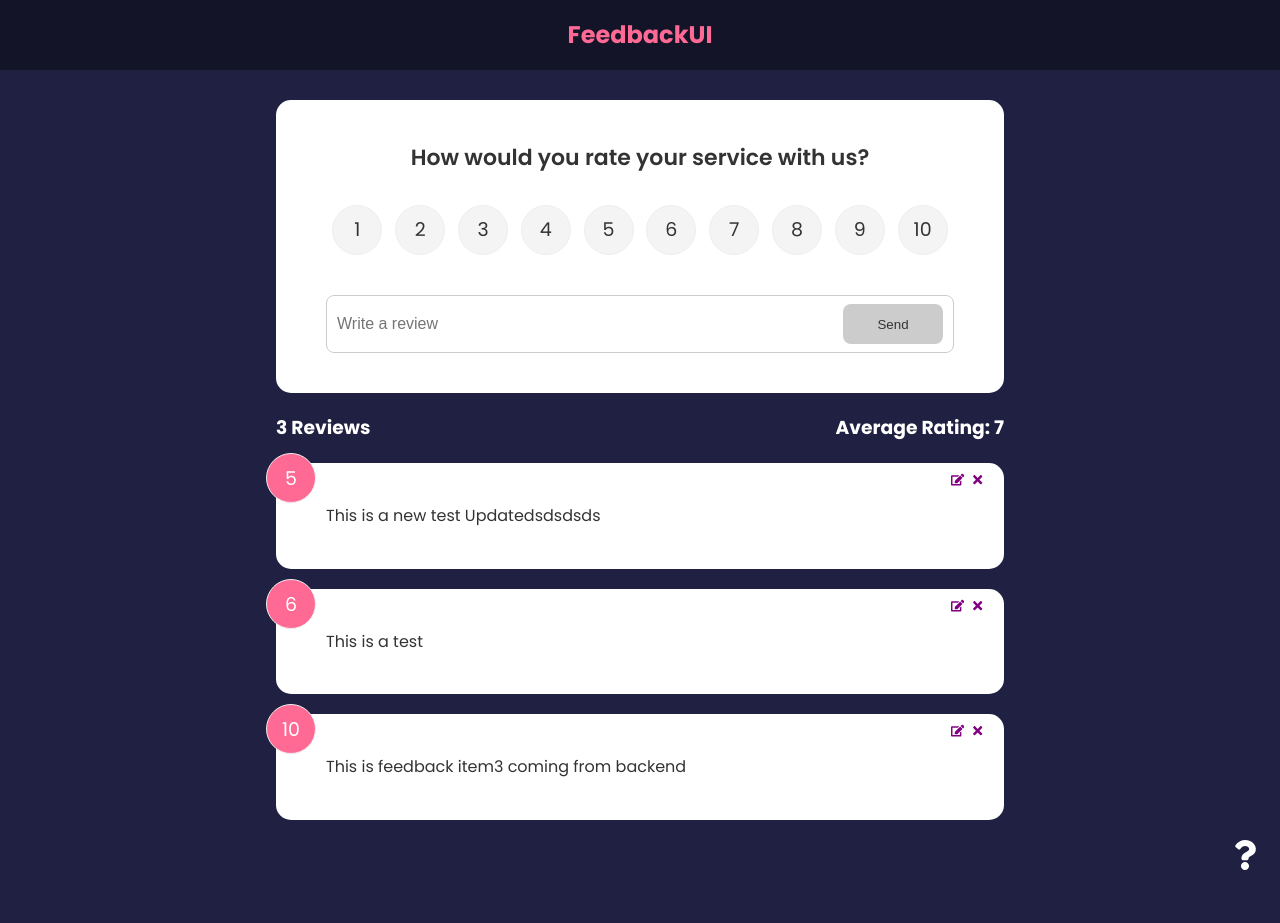
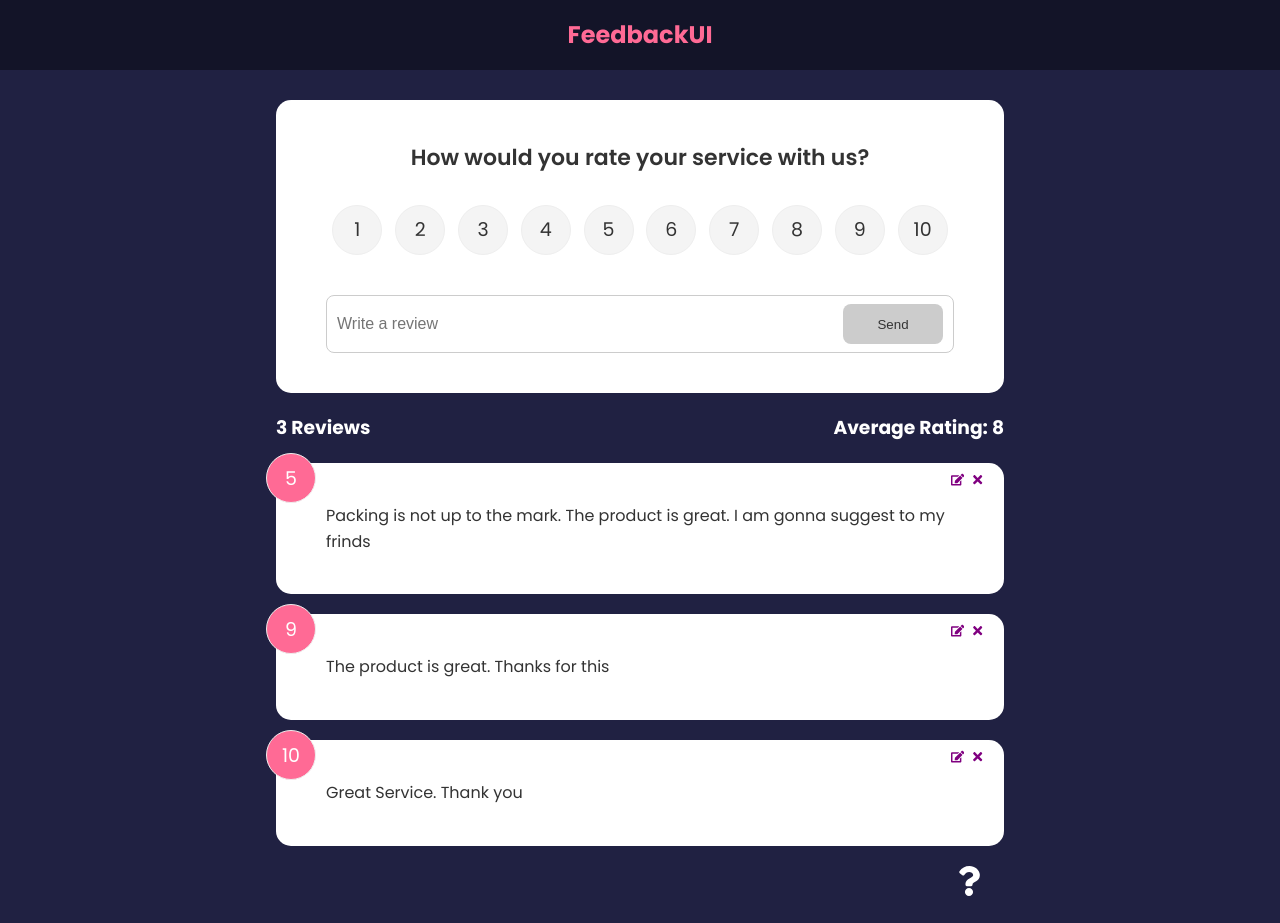
Before and after one commit to mishalmusthafa/feedback-app, a React (Create React App) app: page / in a window 1280 px wide. Before the commit the page ends 898 px from the top, so only its background shows below. Built offline with nearby package versions, Linux system fonts and the light colour scheme; data requests are answered from the project's data file.

Commit message:
updated README.md

```diff
--- a/db.json
+++ b/db.json
@@ -1,19 +1,19 @@
 {
   "feedback": [
     {
-      "id": 3,
+      "text": "Great Service. Thank you ",
       "rating": 10,
-      "text": "This is feedback item3 coming from backend"
+      "id": 3
     },
     {
-      "text": "This is a test",
-      "rating": 6,
-      "id": 4
+      "text": "The product is great. Thanks for this",
+      "rating": 9,
+      "id": 5
     },
     {
-      "text": "This is a new test Updatedsdsdsds",
+      "text": "Packing is not up to the mark. The product is great. I am gonna suggest to my frinds",
       "rating": 5,
-      "id": 5
+      "id": 6
     }
   ]
 }
--- a/src/App.js
+++ b/src/App.js
@@ -19,18 +19,14 @@ function App() {
                 <FeedbackForm />
                 <FeedbackStats />
                 <FeedbackList />
+                <AboutIconLink />
               </div>
-              <AboutIconLink />
             </>
           } />
-          <Route path='/about' element={
-            <div className='container'>
-              <AboutPage />
-            </div>
-          }
-          />
+          <Route path='/about' element={<AboutPage />} />
         </Routes>
       </Router>
+
     </FeedbackProvider>
   );
 }
--- a/src/index.css
+++ b/src/index.css
@@ -192,6 +192,8 @@ input:focus {
   color: rebeccapurple;
 }
 
+
+
 /* FIX: Remove position: absolute to keep about icon at the bottom of the
  * document */
 .about-link {
--- a/src/pages/AboutPage.jsx
+++ b/src/pages/AboutPage.jsx
@@ -6,6 +6,7 @@ function AboutPage() {
 
 
   return (
+    <div className='container'>
       <Card>
         <div className='about'>
           <h1>About Our App</h1>
@@ -14,6 +15,7 @@ function AboutPage() {
           <p><Link to='/'>Back to home</Link></p>
         </div>
       </Card>
+    </div>
 
   );
 
```
Also changed, not shown: 1 other file (tests, documents, lock files or other folders). Lines whose indentation alone changed are shown as unchanged.
